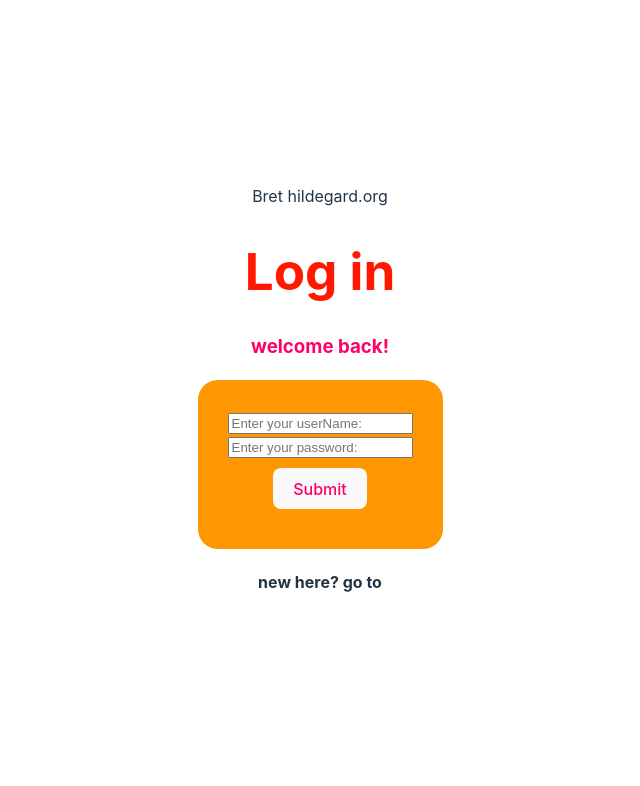
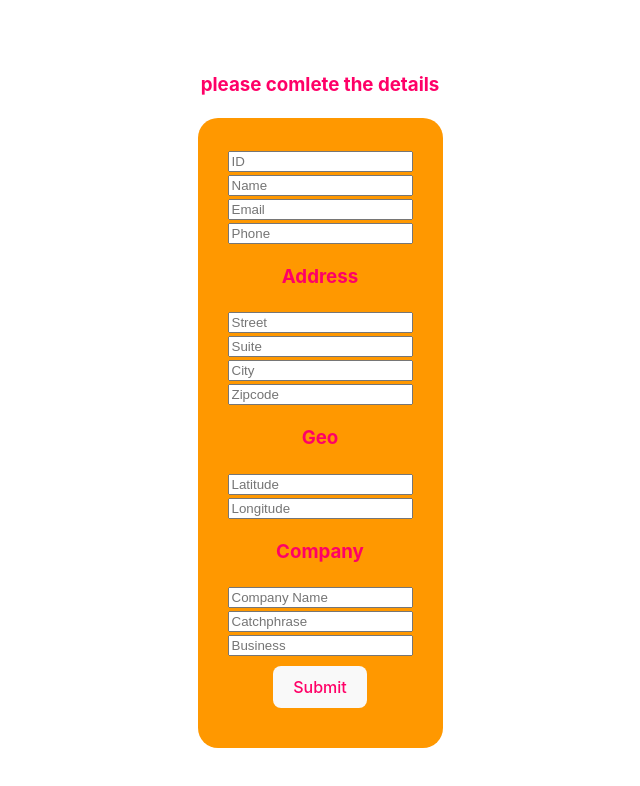
Before and after one commit to mirispigelman/ShiriAndMiriReactProject, a React (Vite) app in the folder ShiriAndMiri/: page /login in a window 1280 px wide. Shown: the top 786 px of the page, without its empty margins (320-960 px from the left). Built offline with nearby package versions, Linux system fonts and the light colour scheme.

Commit message:
login sign up 1 2 part 3

```diff
--- a/ShiriAndMiri/src/App.jsx
+++ b/ShiriAndMiri/src/App.jsx
@@ -6,6 +6,7 @@ import {Link, Navigate, Routes,Route} from 'react-router-dom'
 
 import Login from './Login'
 import SignUp from './SignUP'
+import SignUpPart2 from './SignUp-part2'
 import { use } from 'react'
 function App() {
 
@@ -17,8 +18,9 @@ function App() {
 
   return (
     <>
-    <Login/>
-     {/*<SignUp/>*/}
+    {/* <Login/> */}
+     {/* <SignUp/> */}
+     <SignUpPart2/>
     </>
   )
 }
--- a/ShiriAndMiri/src/Login.jsx
+++ b/ShiriAndMiri/src/Login.jsx
@@ -7,14 +7,11 @@ const Login=()=>{
     const [password, setPassword] = useState('')
     const HandleForm = async (event) => {
         event.preventDefault();
-        if (userName===""||password===""){
-            errorList.push("All details must be complete");
-        }
         ////need to find in the data base if the user exists and check if the password matches
         try{
             console.log(`users?username=${userName}&website=${password}'`);
             const user = await FetchData(`users?username=${userName}&website=${password}`);
-            if (!user) {
+            if (!user[0]) {
                  alert("User not found");
                  return;
             }
@@ -52,6 +49,7 @@ const Login=()=>{
             value={userName}
             placeholder='Enter your userName:'
             onChange={(e) => setUserName(e.target.value)}
+            required
             />
             <br></br>
             <input
@@ -59,6 +57,7 @@ const Login=()=>{
                 value={password}
                 placeholder='Enter your password:'
                 onChange={(e) => setPassword(e.target.value)}
+                required
             />
             <br></br>
             <button type='submit'>Submit</button>
--- a/ShiriAndMiri/src/SignUP.jsx
+++ b/ShiriAndMiri/src/SignUP.jsx
@@ -12,27 +12,26 @@ const SignUp=()=> {
         event.preventDefault();
         if (userName===""||password===""|| verifyPassword===""){
             alert("All details must be complete");
+            return;
         }
         if(password!==verifyPassword){
             alert("the passwords are not the same");
+            return;
         }
         ////need to find in the data base if the user exists
         console.log("getData")
             try{
                 const user = await FetchData(`users?username=${userName}||website=${password}'`);
-                if (user) {
+                if (user[0]) {
                     alert("userNmae or password is not avilable");
                     return;
                 }
                 else{
-                    localStorage.setItem("currentUser", JSON.stringify(user.name));
-                    console.log(localStorage.getItem("currentUser"));
                     //go to your signUp-part2 page
-
                 }
             }catch(e){
                 console.error('Error fetching:', error);
-                alert('Error fetching data');
+                alert(`{Error fetching data ${e}}`);
             }
     }
     return (
@@ -41,7 +40,7 @@ const SignUp=()=> {
             <form onSubmit={HandleForm}>
             <input
             type="text"
-            value={userNam}
+            value={userName}
             placeholder='Enter your userNam:'
             onChange={(e) => setUserName(e.target.value)}
             />
@@ -60,7 +59,7 @@ const SignUp=()=> {
                 onChange={(e) => setVerifyPassword(e.target.value)}
             />
             <br></br>
-            <button  type='submit'>Submit</button>
+            <button  type='submit'>press to finish the process</button>
             </form>
             <h4>already have an account? </h4>
          { /*  <Link path="/login">Login</Link>*/}
--- a/ShiriAndMiri/src/SignUp-part2.jsx
+++ b/ShiriAndMiri/src/SignUp-part2.jsx
@@ -1,9 +1,30 @@
 import React from 'react'
 import './App.css'
+import { useState } from 'react'
 
 const SignUpPart2 = () => {
     //need to get the user name and the password from SignUp
-    const [form, setForm] = useState({});
+    const [form, setForm] = useState({
+        id: '',
+        name: '',
+        email: '',
+        phone: '',
+        adress: {
+            street: '',
+            suite: '',
+            city: '',
+            zipcode: '',
+            geo: {
+              lat: '',
+              lng: ''
+            }
+        },
+        company: {
+            companyName: '',
+            catchphrase: '',
+            business: '',
+        },
+    });
     const update = (e) => {
         const { name, value } = e.target;
         setForm({ ...form, [name]: value });
@@ -12,72 +33,63 @@ const SignUpPart2 = () => {
         const { name, value } = e.target;
         setForm({ ...form, adress: { ...form.adress, [name]: value } });
     }
+    const updateGoe = (e) => {
+        const { name, value } = e.target;
+        setForm({ ...form, adress: { ...form.adress, geo: { ...form.adress.geo, [name]: value } }});
+    }
+    const updateCompany = (e) => {
+        const { name, value } = e.target;
+        setForm({ ...form, company: { ...form.company, [name]: value } });
+    }
     const HandleForm = (event) => {
         event.preventDefault();
-         localStorage.setItem("currentUser", JSON.stringify(userNam));
             console.log(localStorage.getItem("currentUser"));
             //add new user to data base
-            const newUserData = {
-                id,
-                name,
-                email,
-                phone,
-                // address: {
-                //     street,
-                //     suite,
-                //     city,
-                //     zipcode,
-                //     geo: {
-                //         latitude,
-                //         longitude,
-                //     },
-                // },
-                // company: {
-                //     name: companyName,
-                //     catchphrase,
-                //     business,
-                // },
-            };
+            const newUserData = form;
+            localStorage.setItem("currentUser", JSON.stringify(form.name));
+
+            console.log(newUserData);
             //add to db.json
             //go to your home page
         }
 
     return (
         <>
+            <h3>please comlete the details</h3>
             <form onSubmit={HandleForm}>
                 <MyInput
-                    type="number"
+                    type="text"
                     name='id'
                     form={form}
                     placeholder="ID"
-                    onChange={update}
-                    required
+                    update={update}
                 />
                 <br />
                 <MyInput
                     type="text"
                     name='name'
-                    value={form}
+                    form={form}
                     placeholder="Name"
-                    onChange={update}
-                    required
+                    update={update}
+
                 />
                 <br />
                 <MyInput
                     type="email"
-                    value={email}
-                    name={email}
+                    name='email'
+                    form={form}
                     placeholder="Email"
-                    onChange={(e) => setEmail(e.target.value)}
-                    required
+                    update={update}
+
                 />
                 <br />
                 <MyInput
                     type="text"
-                    value={phone}
+                    name='phone'
+                    form={form}
                     placeholder="Phone"
-                    onChange={(e) => setPhone(e.target.value)}
-                    required
+                    update={update}
+
                 />
                 <br />
 
@@ -87,80 +99,80 @@ const SignUpPart2 = () => {
                     form={form.adress}
                     name='street'
                     placeholder="Street"
-                    onChange={updateAdress}
-                    required
+                    update={updateAdress}
+
                 />
                 <br />
                 <MyInput
                     type="text"
-                    value={form.adress}
+                    form={form.adress}
                     name="suite"
                     placeholder="Suite"
-                    onChange={(e) => setSuite(e.target.value)}
-                    required
+                    update={updateAdress}
+
                 />
                 <br />
                 <MyInput
                     type="text"
-                    value={form.adress}
+                    form={form.adress}
                     name="city"
                     placeholder="City"
-                    onChange={(e) => setCity(e.target.value)}
-                    required
+                    update={updateAdress}
+
                 />
                 <br />
                 <MyInput
                     type="text"
-                    value={form.adress}
+                    form={form.adress}
                     placeholder="Zipcode"
-                    onChange={(e) => setZipcode(e.target.value)}
-                    required
+                    update={updateAdress}
                 />
                 <br />
 
-                <h4>Geo</h4>
+                <h3>Geo</h3>
                 <MyInput
                     type="text"
-                    value={latitude}
+                    form={form.adress.geo}
+                    name='lat'
                     placeholder="Latitude"
-                    onChange={(e) => setLatitude(e.target.value)}
-                    required
+                    update={updateGoe}
                 />
                 <br />
                 <MyInput
                     type="text"
-                    value={longitude}
+                    form={form.adress.geo}
+                    name='lng'
                     placeholder="Longitude"
-                    onChange={(e) => setLongitude(e.target.value)}
-                    required
+                    update={updateGoe}
+
                 />
                 <br />
 
                 <h3>Company</h3>
                 <MyInput
                     type="text"
-                    form={form}
-                    name={'companyName'}
+                    form={form.company}
+                    name='companyName'
                     placeholder="Company Name"
-                    onChange={update}
-                    required
+                    update={updateCompany}
+
                 />
                 <br />
                 <MyInput
                     type="text"
-                    value={catchphrase}
+                    form={form.company}
+                    name='catchphrase'
                     placeholder="Catchphrase"
-                    onChange={(e) => setCatchphrase(e.target.value)}
-                    required
+                    update={updateCompany}
+
                 />
                 <br />
                 <MyInput
                     type="text"
-                    form={form}
+                    form={form.company}
                     name='business'
                     placeholder="Business"
-                    onChange={(e) => setBusiness(e.target.value)}
-                    required
+                    update={updateCompany}
                 />
                 <br />
                 <button type="submit">Submit</button>
@@ -169,14 +181,14 @@ const SignUpPart2 = () => {
     )
 }
 
-const MyInput = ({ form, name, type, update, placeholder, required }) => {
+const MyInput = ({ form, name, type, update, placeholder}) => {
     return <input
         type={type}
         name={name}
         value={form[name]}
         placeholder={placeholder}
         onChange={update}
-        required={required}
+        required
     />
 }
 export default SignUpPart2
```
